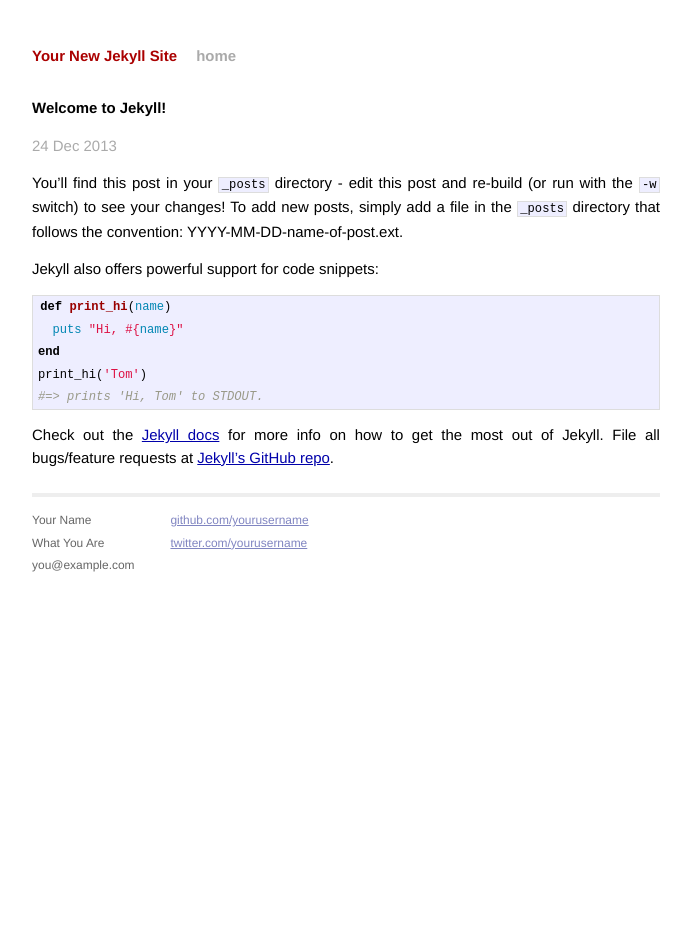
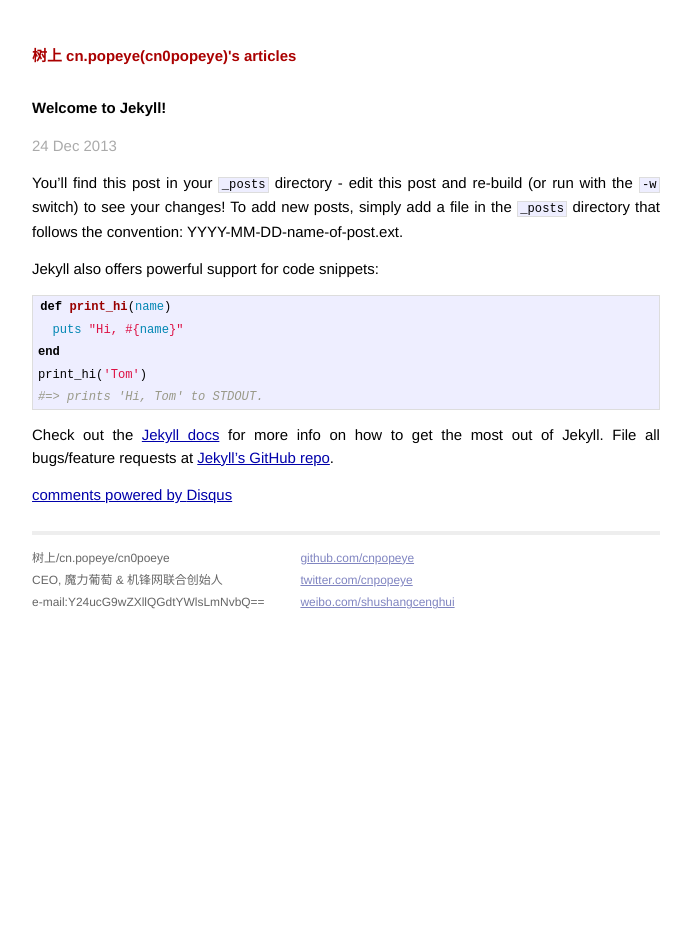
Before and after one commit to cnpopeye/cnpopeye.github.io, a Jekyll site: the page built from _posts/2013-12-24-welcome-to-jekyll.markdown, in a window 1280 px wide. Shown: the whole page, without its empty margins (294-985 px from the left). Built offline with Jekyll 4.4.1, drawn with Linux system fonts in a browser that asks for light colours; Markdown is read by kramdown in place of the engine named in the settings; comment, search, counter and statistics services are not loaded.

Commit message:
modified some config and info.

```diff
--- a/_config.yml
+++ b/_config.yml
@@ -1,3 +1,6 @@
-name: Your New Jekyll Site
+name: 树上 cn.popeye(cn0popeye)'s articles
 markdown: redcarpet
 pygments: true
+encoding: UTF-8
+paginate: 20
+permalink: pretty
--- a/_layouts/default.html
+++ b/_layouts/default.html
@@ -18,7 +18,7 @@
         <div class="site">
           <div class="header">
             <h1 class="title"><a href="/">{{ site.name }}</a></h1>
-            <a class="extra" href="/">home</a>
+<!--            <a class="extra" href="/">home</a> -->
           </div>
 
           {{ content }}
@@ -26,15 +26,16 @@
           <div class="footer">
             <div class="contact">
               <p>
-                Your Name<br />
-                What You Are<br />
-                you@example.com
+                树上/cn.popeye/cn0poeye <br />
+                CEO, 魔力葡萄 & 机锋网联合创始人<br />
+                e-mail:Y24ucG9wZXllQGdtYWlsLmNvbQ==
               </p>
             </div>
             <div class="contact">
               <p>
-                <a href="https://github.com/yourusername">github.com/yourusername</a><br />
-                <a href="https://twitter.com/yourusername">twitter.com/yourusername</a><br />
+                <a href="https://github.com/cnpopeye" >github.com/cnpopeye</a><br />
+                <a href="https://twitter.com/cnpopeye">twitter.com/cnpopeye</a><br />
+                <a href="http://weibo.com/shushangcenghui">weibo.com/shushangcenghui</a><br />
               </p>
             </div>
           </div>
--- a/_layouts/post.html
+++ b/_layouts/post.html
@@ -7,3 +7,18 @@
 <div class="post">
 {{ content }}
 </div>
+
+    <div id="disqus_thread"></div>
+    <script type="text/javascript">
+        /* * * CONFIGURATION VARIABLES: EDIT BEFORE PASTING INTO YOUR WEBPAGE * * */
+        var disqus_shortname = 'cn0popeye'; // required: replace example with your forum shortname
+
+        /* * * DON'T EDIT BELOW THIS LINE * * */
+        (function() {
+            var dsq = document.createElement('script'); dsq.type = 'text/javascript'; dsq.async = true;
+            dsq.src = '//' + disqus_shortname + '.disqus.com/embed.js';
+            (document.getElementsByTagName('head')[0] || document.getElementsByTagName('body')[0]).appendChild(dsq);
+        })();
+    </script>
+    <noscript>Please enable JavaScript to view the <a href="http://disqus.com/?ref_noscript">comments powered by Disqus.</a></noscript>
+    <a href="http://disqus.com" class="dsq-brlink">comments powered by <span class="logo-disqus">Disqus</span></a>
--- a/_posts/2013-12-24-welcome-to-jekyll.markdown
+++ b/_posts/2013-12-24-welcome-to-jekyll.markdown
@@ -2,7 +2,7 @@
 layout: post
 title:  "Welcome to Jekyll!"
 date:   2013-12-24 17:12:46
-categories: jekyll update
+categories: 中文 article jekyll update
 ---
 
 You'll find this post in your `_posts` directory - edit this post and re-build (or run with the `-w` switch) to see your changes!
--- a/index.html
+++ b/index.html
@@ -1,13 +1,14 @@
 ---
 layout: default
-title: Your New Jekyll Site
+title: 树上 cn.popeye(cn0popeye)'s articles
 ---
 
 <div id="home">
-  <h1>Blog Posts</h1>
+<!--  <h1>Articles</h1> -->
   <ul class="posts">
     {% for post in site.posts %}
       <li><span>{{ post.date | date_to_string }}</span> &raquo; <a href="{{ post.url }}">{{ post.title }}</a></li>
+    <p>{{ post.excerpt }}</p>
     {% endfor %}
   </ul>
 </div>
```
Also changed, not shown: 1 other file.
